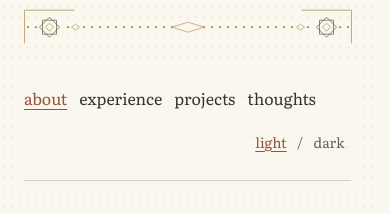
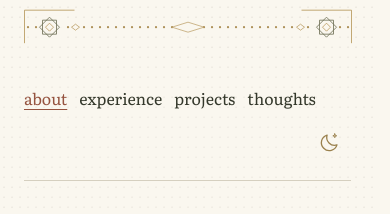
Before and after one commit to aehsan275/portfolio, a React (Vite) app: page / in a window 390 px wide. Shown: the top 214 px of the page. Built offline with nearby package versions, Linux system fonts and the light colour scheme.

Commit message:
Soften reading-area background and add icon theme toggle

```diff
--- a/scripts/check-theme.mjs
+++ b/scripts/check-theme.mjs
@@ -42,7 +42,9 @@ export async function checkTheme(browser, base) {
       'system dark default',
     );
     assert.equal(
-      await page.getByRole('button', { name: 'dark', exact: true }).getAttribute('aria-pressed'),
+      await page
+        .getByRole('button', { name: 'Switch to light mode', exact: true })
+        .getAttribute('aria-pressed'),
       'true',
     );
     const colors = await page.evaluate(() => {
@@ -76,7 +78,7 @@ export async function checkTheme(browser, base) {
     const lightRaster = await raster();
     assert.notDeepEqual(lightRaster, darkRaster, 'canvas dots are recolored');
     assert.deepEqual(await geometry(), originalGeometry, 'theme preserves header geometry');
-    await page.getByRole('button', { name: 'dark', exact: true }).click();
+    await page.getByRole('button', { name: 'Switch to dark mode', exact: true }).click();
     await ready('charcoal');
     assert.deepEqual(await scene(), original, 'manual theme change preserves the entire scene');
     assert.deepEqual(await raster(), darkRaster, 'returning to dark restores the same dot raster');
@@ -108,13 +110,12 @@ export async function checkTheme(browser, base) {
     await page.goto(base + '/thoughts/who-are-we');
     await ready('charcoal');
     await page.screenshot({ path: '.qa/theme/thought-dark-1440.png', fullPage: true });
-    await page.getByRole('button', { name: 'light', exact: true }).focus();
+    await page.getByRole('button', { name: 'Switch to light mode', exact: true }).focus();
     await page.keyboard.press('Enter');
     await ready('paper');
-    await page.keyboard.press('Tab');
     assert.equal(
       await page
-        .getByRole('button', { name: 'dark', exact: true })
+        .getByRole('button', { name: 'Switch to dark mode', exact: true })
         .evaluate((el) => el === document.activeElement),
       true,
     );
@@ -147,7 +148,7 @@ export async function checkTheme(browser, base) {
     const tab = await blocked.newPage();
     await tab.goto(base);
     await tab.waitForSelector('.portfolio[data-theme="charcoal"]');
-    await tab.getByRole('button', { name: 'light', exact: true }).click();
+    await tab.getByRole('button', { name: 'Switch to light mode', exact: true }).click();
     await tab.waitForSelector('.portfolio[data-theme="paper"]');
   } finally {
     await blocked.close();
--- a/src/App.tsx
+++ b/src/App.tsx
@@ -721,23 +721,39 @@ export default function App({ initialPath }: { initialPath?: string } = {}) {
               </a>
             ))}
           </nav>
-          <div className="theme-control" role="group" aria-label="Color theme">
+          <div className="theme-control">
             <button
-              className="d-btn d-btn-link"
+              className="d-btn d-btn-link theme-toggle"
               type="button"
-              aria-pressed={theme === 'paper'}
-              onClick={() => chooseTheme('paper')}
+              aria-label={theme === 'paper' ? 'Switch to dark mode' : 'Switch to light mode'}
+              title={theme === 'paper' ? 'Switch to dark mode' : 'Switch to light mode'}
+              aria-pressed={theme === 'charcoal'}
+              onClick={() => chooseTheme(theme === 'paper' ? 'charcoal' : 'paper')}
             >
-              light
-            </button>
-            <span aria-hidden="true">/</span>
-            <button
-              className="d-btn d-btn-link"
-              type="button"
-              aria-pressed={theme === 'charcoal'}
-              onClick={() => chooseTheme('charcoal')}
-            >
-              dark
+              <svg
+                viewBox="0 0 24 24"
+                fill="none"
+                stroke="currentColor"
+                strokeWidth="1.35"
+                strokeLinecap="round"
+                strokeLinejoin="round"
+                aria-hidden="true"
+              >
+                {theme === 'paper' ? (
+                  <>
+                    <path d="M19.8 14.5A8.2 8.2 0 0 1 9.5 4.2a8.3 8.3 0 1 0 10.3 10.3Z" />
+                    <path
+                      d="m17.5 3 .5 1.5 1.5.5-1.5.5-.5 1.5-.5-1.5-1.5-.5 1.5-.5Z"
+                      strokeWidth="1"
+                    />
+                  </>
+                ) : (
+                  <>
+                    <circle cx="12" cy="12" r="4" />
+                    <path d="M12 2v2m0 16v2M2 12h2m16 0h2M4.93 4.93l1.42 1.42m11.3 11.3 1.42 1.42m0-14.14-1.42 1.42m-11.3 11.3-1.42 1.42" />
+                  </>
+                )}
+              </svg>
             </button>
           </div>
         </header>
--- a/src/components/DotBackground.tsx
+++ b/src/components/DotBackground.tsx
@@ -262,20 +262,25 @@ export function DotBackground({
       cacheContext.fillStyle = dotPattern;
       cacheContext.globalAlpha = query.matches ? dotOpacity : mobileOpacity;
       cacheContext.fillRect(0, 0, canvas.width, canvas.height);
-      for (const r of regions) {
-        const left = Math.round(r.left * scale),
-          top = Math.round(r.top * scale);
-        const right = Math.round(r.right * scale),
-          bottom = Math.round(r.bottom * scale);
-        cacheContext.save();
-        cacheContext.beginPath();
-        cacheContext.rect(left, top, right - left, bottom - top);
-        cacheContext.clip();
-        cacheContext.clearRect(left, top, right - left, bottom - top);
-        cacheContext.globalAlpha = query.matches ? readingOpacity : mobileReadingOpacity;
-        cacheContext.fillRect(0, 0, canvas.width, canvas.height);
-        cacheContext.restore();
-      }
+      // Feather a union of reading areas so overlapping sections never compound the fade.
+      // This only softens opacity: the dot lattice itself stays crisp and fixed in place.
+      cacheContext.save();
+      cacheContext.globalCompositeOperation = 'destination-out';
+      const fieldOpacity = query.matches ? dotOpacity : mobileOpacity;
+      const textOpacity = query.matches ? readingOpacity : mobileReadingOpacity;
+      cacheContext.globalAlpha = fieldOpacity > 0 ? 1 - textOpacity / fieldOpacity : 0;
+      cacheContext.fillStyle = '#000';
+      cacheContext.filter = `blur(${24 * scale}px)`;
+      cacheContext.beginPath();
+      for (const r of regions)
+        cacheContext.rect(
+          r.left * scale,
+          r.top * scale,
+          (r.right - r.left) * scale,
+          (r.bottom - r.top) * scale,
+        );
+      cacheContext.fill();
+      cacheContext.restore();
       cacheContext.globalAlpha = 1;
       let motifCells = 0;
       const motifs: {
--- a/src/styles.css
+++ b/src/styles.css
@@ -1080,23 +1080,28 @@ html[data-page-hidden='true'] .name > span {
   font: 400 var(--type-small)/1.5 var(--font-heading);
 }
 .theme-control .d-btn {
+  display: inline-flex;
+  align-items: center;
+  justify-content: center;
   padding: 0;
   min-width: 44px;
   min-height: 44px;
   border: 0;
   background: transparent;
   font: inherit;
-  color: var(--ink-muted);
+  color: color-mix(in srgb, var(--ornament-gold) 80%, var(--ink-heading));
+  border-radius: 50%;
   cursor: pointer;
   text-underline-offset: 0.22em;
   text-decoration-thickness: 1px;
 }
-.theme-control button[aria-pressed='true'] {
-  color: var(--color-secondary);
-  text-decoration: underline;
+.theme-toggle svg {
+  width: 23px;
+  height: 23px;
 }
 .theme-control button:hover {
-  color: var(--ink-heading);
+  color: var(--color-secondary);
+  background: var(--color-base-200);
 }
 .theme-control button:focus-visible {
   outline: 2px solid var(--color-secondary);
@@ -1115,7 +1120,7 @@ html[data-page-hidden='true'] .name > span {
   }
   .page-navigation::after {
     content: '';
-    flex: 0 0 112px;
+    flex: 0 0 44px;
     height: 44px;
   }
   .theme-control {
```
Also changed, not shown: 1 other file (tests, documents, lock files or other folders).
